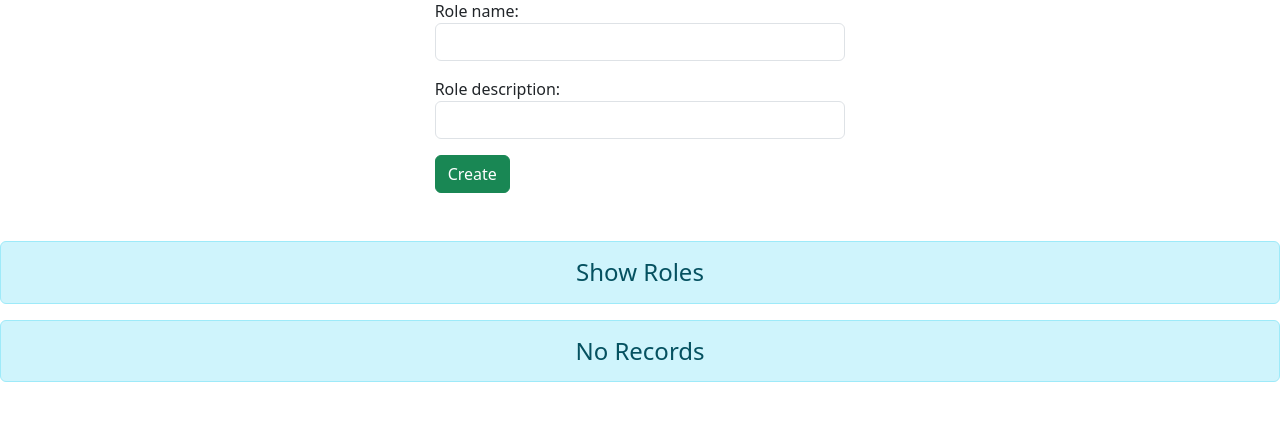
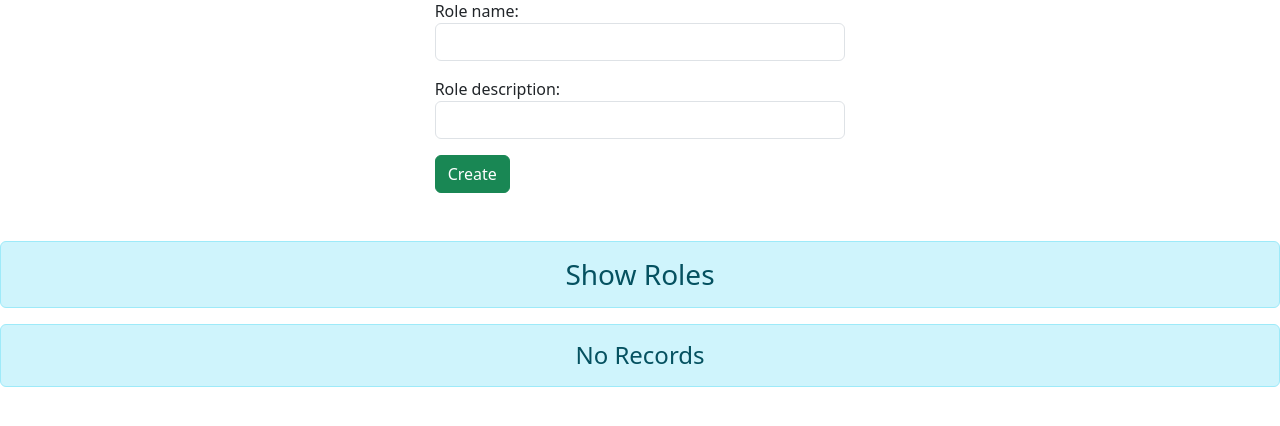
Before and after one commit to Shizeziku/HRM, a Django app: page /roles/ in a window 1280 px wide. Shown: the part 104-530 px from the top of the page. Run offline with Django 5.2, Linux system fonts and the light colour scheme; data that the repository does not hold is empty; some libraries are stand-ins or nearby versions.

Commit message:
role commit

```diff
--- a/HRMS/templates/roles.html
+++ b/HRMS/templates/roles.html
@@ -13,7 +13,7 @@
     </div>
 
     <div class="col-sm-12 mt-5 mb-4">
-        <h4 class="text-center alert alert-info">Show Roles</h4>
+        <h3 class="text-center alert alert-info">Show Roles</h3>
         {% if role %}
             <table class="table table-hover">
                 <thead>
```
